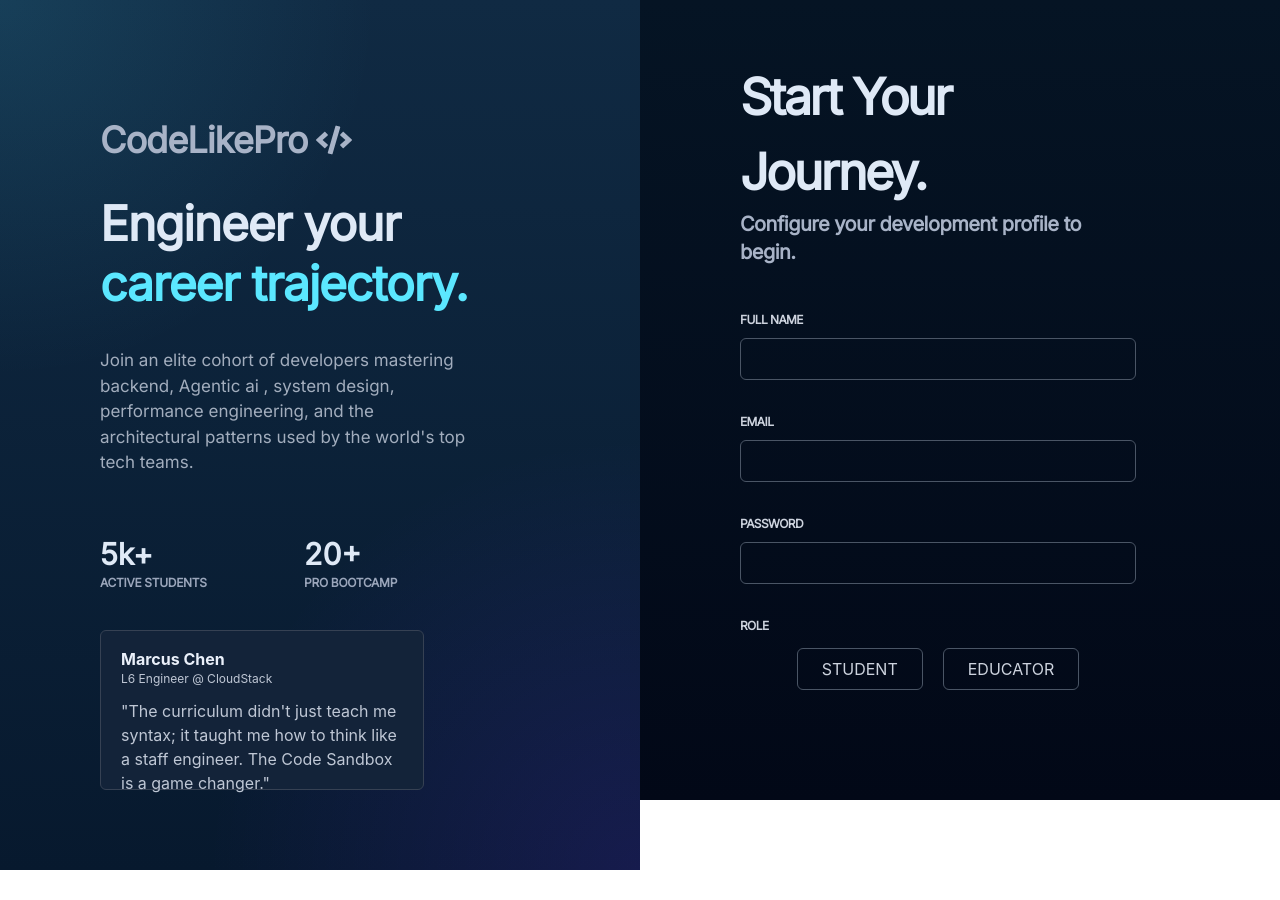
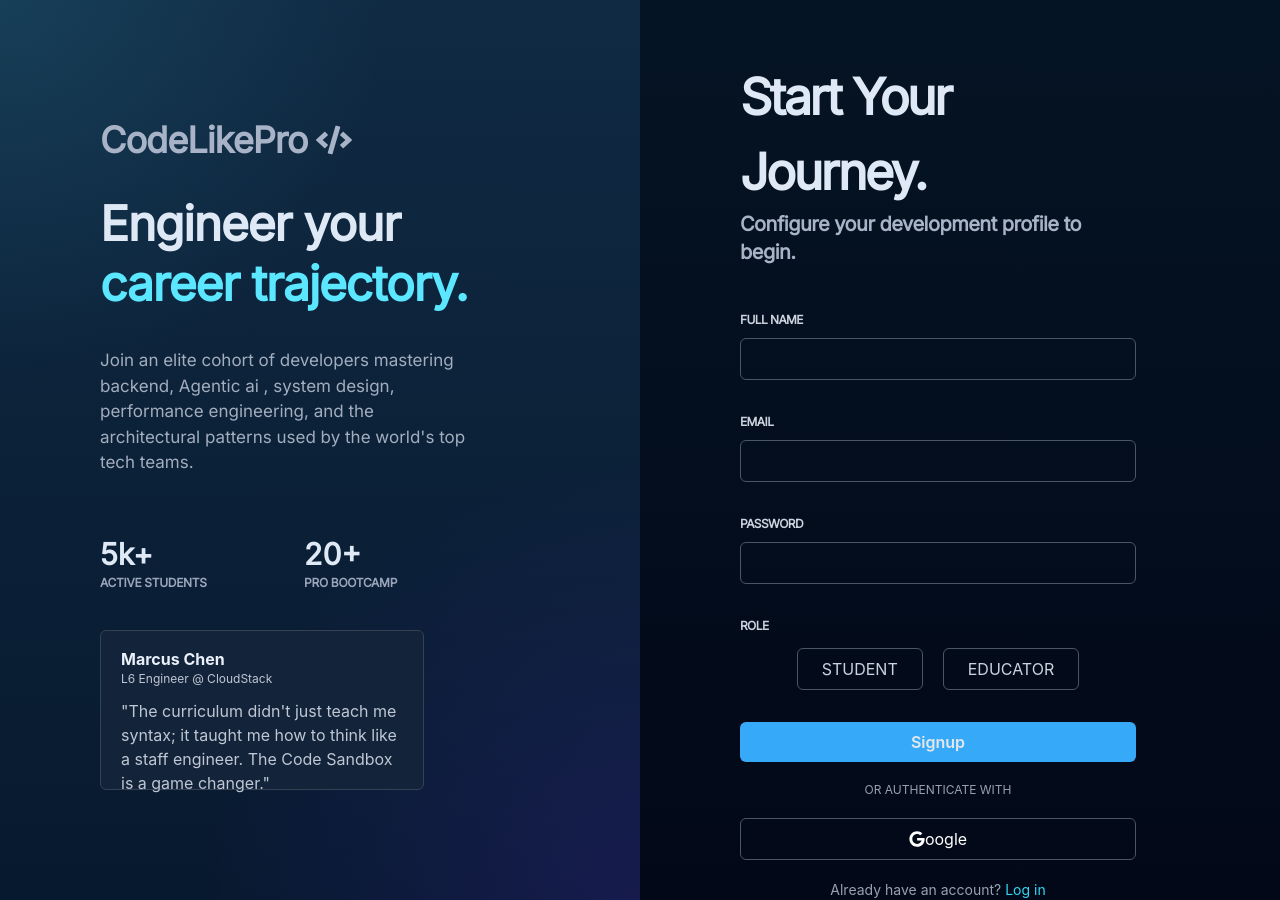
Before and after one commit to kashaf009/CodeLikePro, a React (Vite) app in the folder frontend/: page /signup in a window 1280 px wide. Before the commit the page ends 870 px from the top, so only its background shows below. Built offline with nearby package versions, Linux system fonts and the light colour scheme.

Commit message:
completed signup page

```diff
--- a/frontend/src/components/Signup.jsx
+++ b/frontend/src/components/Signup.jsx
@@ -3,6 +3,7 @@ import "@fontsource/space-grotesk";
 import "@fontsource/jetbrains-mono";
 import "@fontsource/ibm-plex-mono";
 import { FaCode } from "react-icons/fa";
+import { FaGoogle } from "react-icons/fa";
 
 const Signup = () => {
   return (
@@ -66,7 +67,7 @@ const Signup = () => {
       </div>
 
       {/* signup side */}
-      <div className="md:px-25 px-10 pb-20  pt-15 h-screen bg-[linear-gradient(180deg,#051424_0%,#020817_100%)]">
+      <div className="md:px-25  px-10   pt-15 min-h-screen bg-[linear-gradient(180deg,#051424_0%,#020817_100%)]">
         <section className="w-[95%] md:w-[90%]">
           <h1 className="font-['inter'] text-[25px] md:text-[50px] tracking-tighter  text-[#dfe9f6]  font-black ">
             Start Your Journey.
@@ -121,10 +122,35 @@ const Signup = () => {
             >
               ROLE
             </label>
-            <div className="flex items-center justify-center gap-5 mt-3">
-              <span className="text-[#cdd3de] border py-1 px-3 md:py-2 md:px-6 border-gray-600 hover:border-[#31d8f5] rounded-md">STUDENT</span>
-              <span className="text-[#cdd3de]  py-1 px-3 md:py-2 md:px-6 border border-gray-600 hover:border-[#31d8f5] rounded-md">EDUCATOR</span>
+            <div className=" mb-8 flex items-center justify-center gap-5 mt-3">
+              <span className="text-[#cdd3de] border py-1 px-3 md:py-2 md:px-6 border-gray-600 hover:border-[#31d8f5] rounded-md">
+                STUDENT
+              </span>
+              <span className="text-[#cdd3de] py-1 px-3 md:py-2  md:px-6 border border-gray-600 hover:border-[#31d8f5] rounded-md">
+                EDUCATOR
+              </span>
             </div>
+
+            <div className="w-full cursor-pointer  py-2 px-4 rounded-md hover:opacity-90 bg-[rgb(54,170,248)]">
+              <p className="text-center text-gray-200  font-semibold text-md">
+                Signup{" "}
+              </p>
+            </div>
+
+            <div className="mt-5   mb-5">
+              <p className="text-gray-400 text-center text-xs">
+                OR AUTHENTICATE WITH{" "}
+              </p>
+            </div>
+
+            <div className="flex cursor-pointer justify-center mb-5 border hover:bg-slate-900 border-gray-600 py-2 rounded-md items-center ">
+              <span><FaGoogle className="text-white" /></span>
+              <p className="text-white">oogle</p>
+
+            </div>
+
+            <p className="text-center text-sm text-gray-400">Already have an account? <span className="text-[#31d8f5] cursor-pointer hover:text-[#01a5c2] text-sm">Log in</span></p>
+
           </div>
         </section>
       </div>
```
Also changed, not shown: 2 other files (tests, documents, lock files or other folders).
